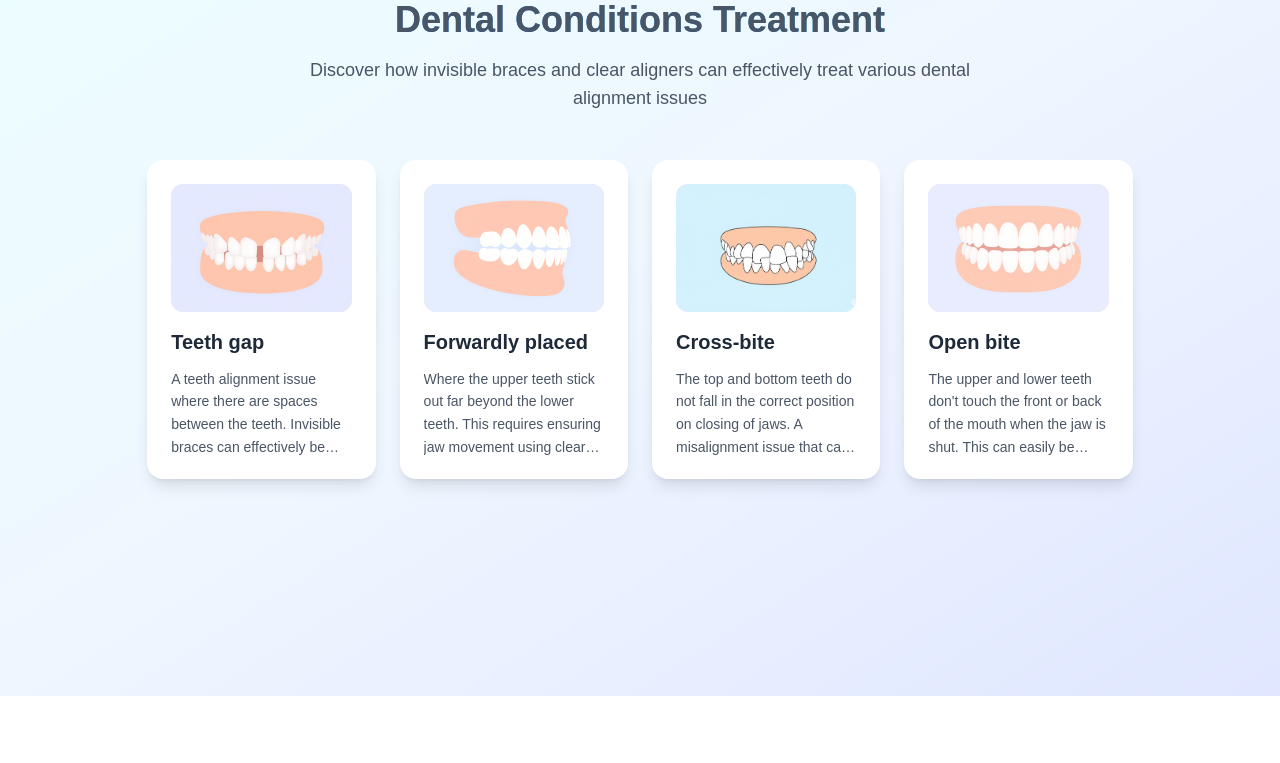
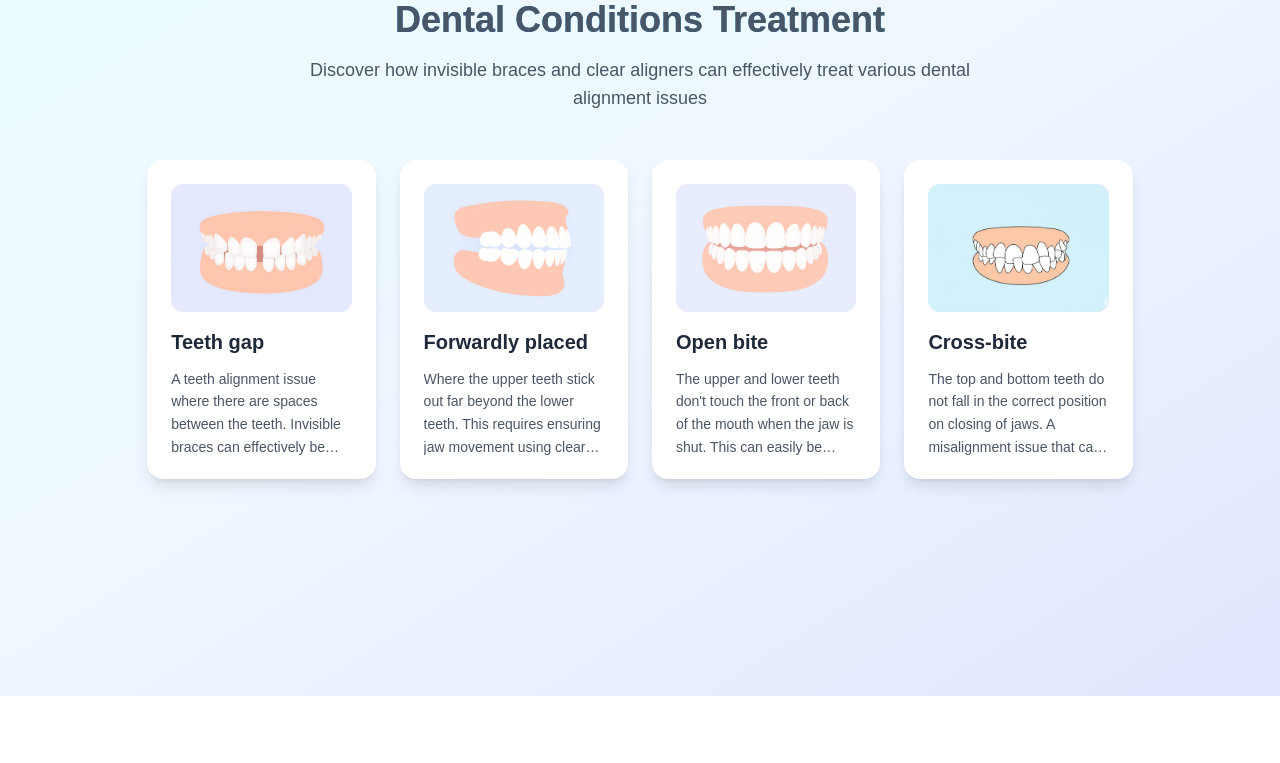
Before and after one commit to chaitanya-kadali/souji-aligners, a Next.js app in the folder Frontend/: page / in a window 1280 px wide. Shown: the part 1010-1773 px from the top of the page. Built offline with nearby package versions, Linux system fonts and the light colour scheme.

Commit message:
changed pic align

```diff
--- a/Frontend/src/app/components/AlignerTypes.tsx
+++ b/Frontend/src/app/components/AlignerTypes.tsx
@@ -24,16 +24,16 @@ const dentalConditions: DentalCondition[] = [
     imageUrl: '/forwardly-placed.png' // Replace with your forwardly placed teeth image
   },
   {
+    id: 'open-bite',
+    title: 'Open bite',
+    description: "The upper and lower teeth don't touch the front or back of the mouth when the jaw is shut. This can easily be addressed by using clear aligners.",
+    imageUrl: '/open-bite.png' // Replace with your open bite image
+  },
+  {
     id: 'cross-bite',
     title: 'Cross-bite',
     description: 'The top and bottom teeth do not fall in the correct position on closing of jaws. A misalignment issue that can be effectively treated with invisible braces.',
     imageUrl: '/cross-bite.png' // Replace with your cross-bite image
-  },
-  {
-    id: 'open-bite',
-    title: 'Open bite',
-    description: "The upper and lower teeth don't touch the front or back of the mouth when the jaw is shut. This can easily be addressed by using clear aligners.",
-    imageUrl: '/open-bite.png' // Replace with your open bite image
   }
 ];
 
```
